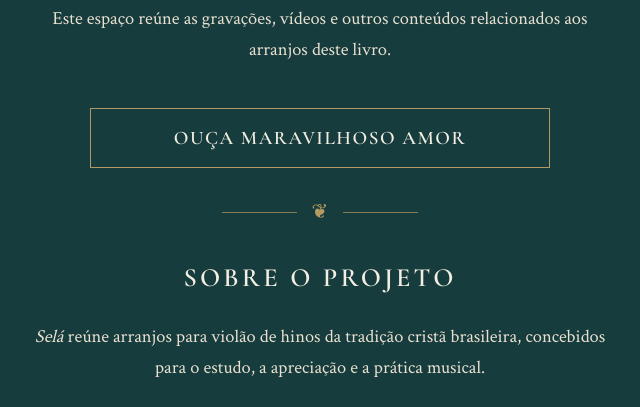
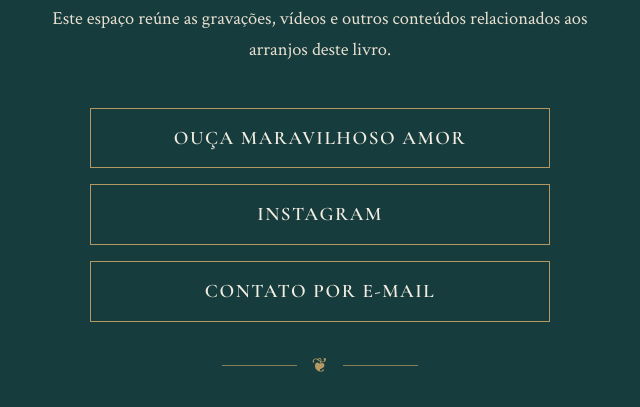
Before and after one commit to MrJasonMartins/sela, a plain HTML site: page index.html in a window 1280 px wide. Shown: the part 379-786 px from the top of the page, without its empty margins (320-960 px from the left). Drawn offline with nearby package versions, Linux system fonts and the light colour scheme.

Commit message:
Update index.html

```diff
--- a/index.html
+++ b/index.html
@@ -1,3 +1,4 @@
+
 <!DOCTYPE html>
 <html lang="pt-BR">
 <head>
@@ -81,7 +82,6 @@
 
         .subtitulo {
             margin-top: 18px;
-
             font-family: "Crimson Text", Georgia, serif;
             font-size: 1.05rem;
             letter-spacing: 0.08em;
@@ -290,12 +290,34 @@
 
             <div class="links">
 
-                <a href="https://hitondigital.com/pre-save/jason-martins/maravilhoso-amor-what-wondrous-love-is-this-qimd881alnnj"
+                <!-- SPOTIFY -->
+
+                <a href="https://open.spotify.com/intl-pt/track/4p97hIpdHfWZx9DsjR9Tev?si=6ae6c7d79ce64f75"
                    class="botao"
                    target="_blank"
                    rel="noopener noreferrer"
-                   aria-label="Ouça Maravilhoso Amor na Hit On">
+                   aria-label="Ouça Maravilhoso Amor no Spotify">
                     Ouça Maravilhoso Amor
+                </a>
+
+
+                <!-- INSTAGRAM -->
+
+                <a href="https://www.instagram.com/mrjasonmartins/"
+                   class="botao"
+                   target="_blank"
+                   rel="noopener noreferrer"
+                   aria-label="Visite o Instagram de Jason Martins">
+                    Instagram
+                </a>
+
+
+                <!-- E-MAIL -->
+
+                <a href="mailto:mrjasonmartins@gmail.com"
+                   class="botao"
+                   aria-label="Entre em contato por e-mail">
+                    Contato por e-mail
                 </a>
 
             </div>
```
